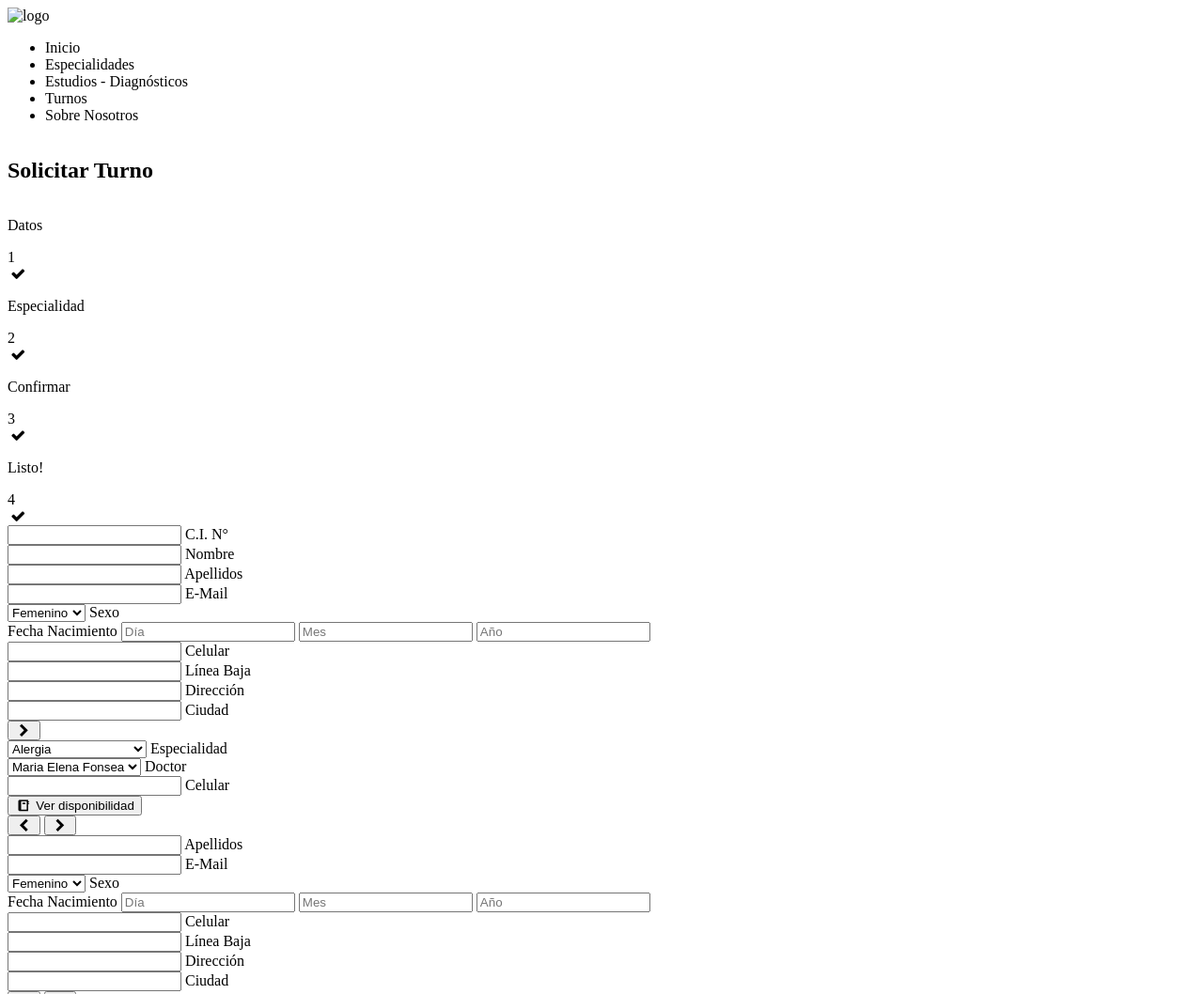
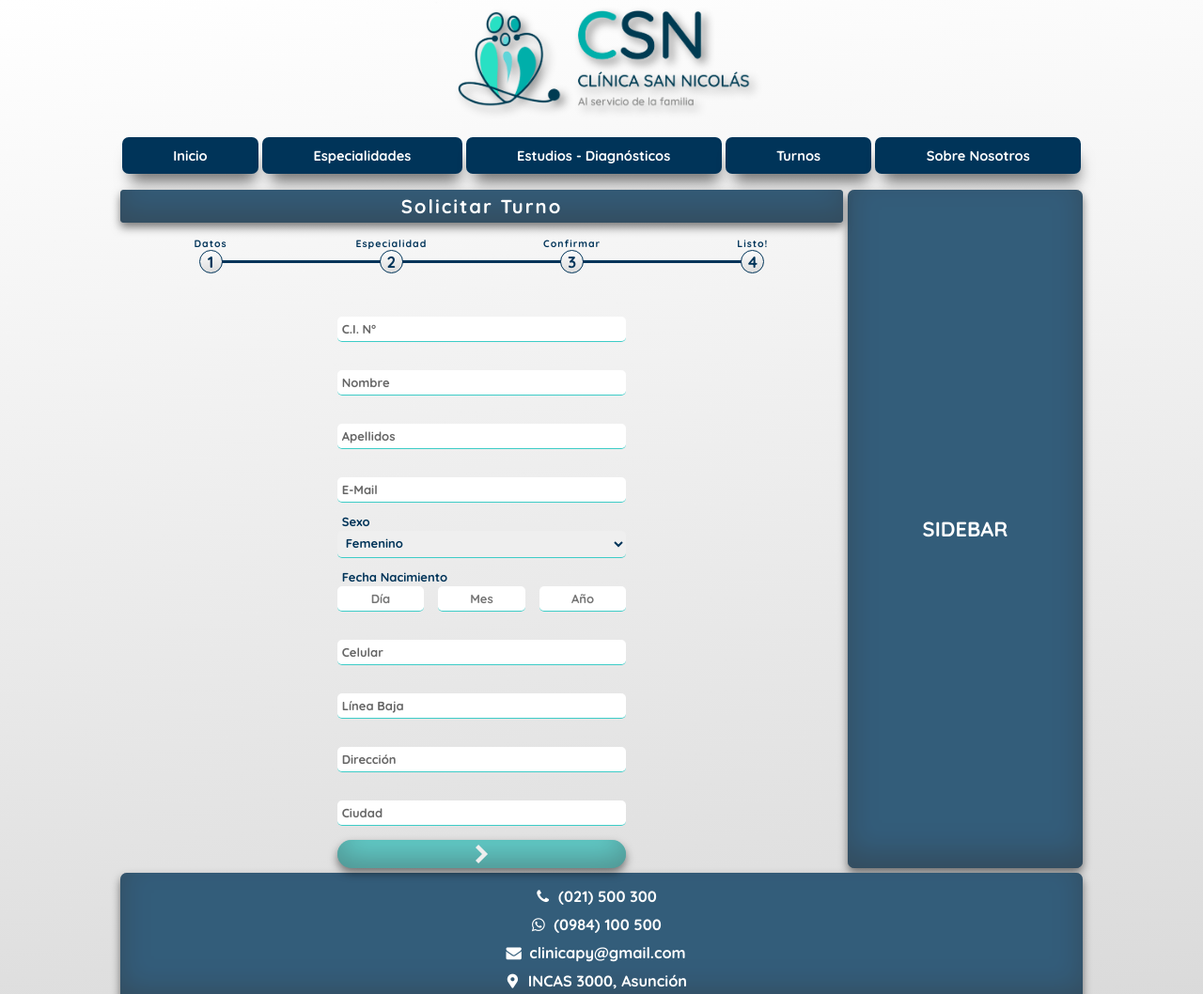
Before and after one commit to braian-bernatto/clinic, a plain HTML site: page index.html in a window 1280 px wide. Shown: the top 1058 px of the page at 94% size. Drawn offline with Linux system fonts and the light colour scheme; the site is published under a folder, as on GitHub Pages, so addresses that start at the root find nothing.

Commit message:
adding dot for preview

```diff
--- a/index.html
+++ b/index.html
@@ -3,8 +3,8 @@
   <head>
     <meta charset="UTF-8" />
     <meta name="viewport" content="width=device-width, initial-scale=1.0" />
-    <link rel="stylesheet" href="/css/main.css" />
-    <link rel="shortcut icon" href="/img/logo1.png" />
+    <link rel="stylesheet" href="./css/main.css" type="text/css"/>
+    <link rel="shortcut icon" href="./img/logo1.png" />
     <link rel="stylesheet" href="fontello/css/fontello.css" />
     <link
       rel="stylesheet"
@@ -22,7 +22,7 @@
       <header>
         <div class="logo">
           <img
-            src="/img/logo_letter.png"
+            src="./img/logo_letter.png"
             alt="logo"
             class="logo_img animate__animated animate__slideInDown"
           />
```
